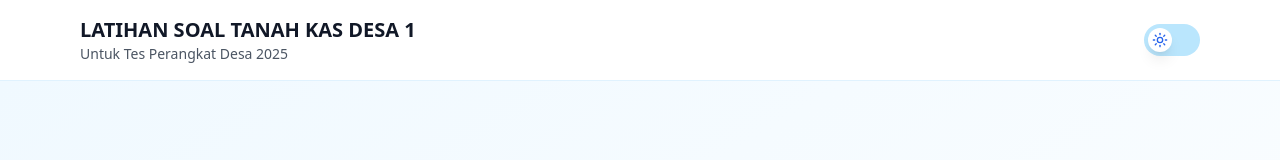
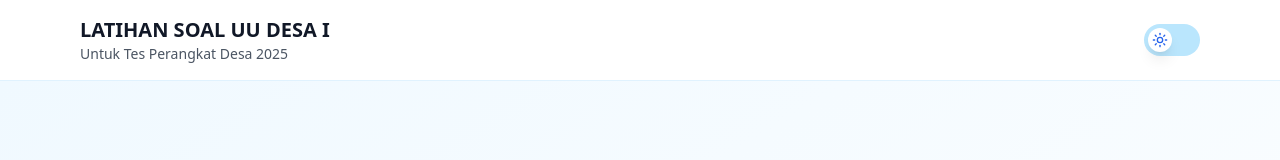
Before and after one commit to AHzizi/tes-uu-desa, a React (Vite) app: page / in a window 1280 px wide. Both pictures are taken after typing "Sample", "Sample" into the empty fields and a click on the button "Start Quiz". Shown: the top 160 px of the page. Built offline with nearby package versions, Linux system fonts and the light colour scheme.

Commit message:
Update Header.tsx

```diff
--- a/src/components/Header.tsx
+++ b/src/components/Header.tsx
@@ -8,7 +8,7 @@ export const Header: React.FC = () => {
         <div className="flex items-center justify-between">
           <div>
             <h1 className="text-xl font-bold text-gray-900 dark:text-white">
-              LATIHAN SOAL TANAH KAS DESA 1
+              LATIHAN SOAL UU DESA I
             </h1>
             <p className="text-sm text-gray-600 dark:text-gray-300">
               Untuk Tes Perangkat Desa 2025
```
